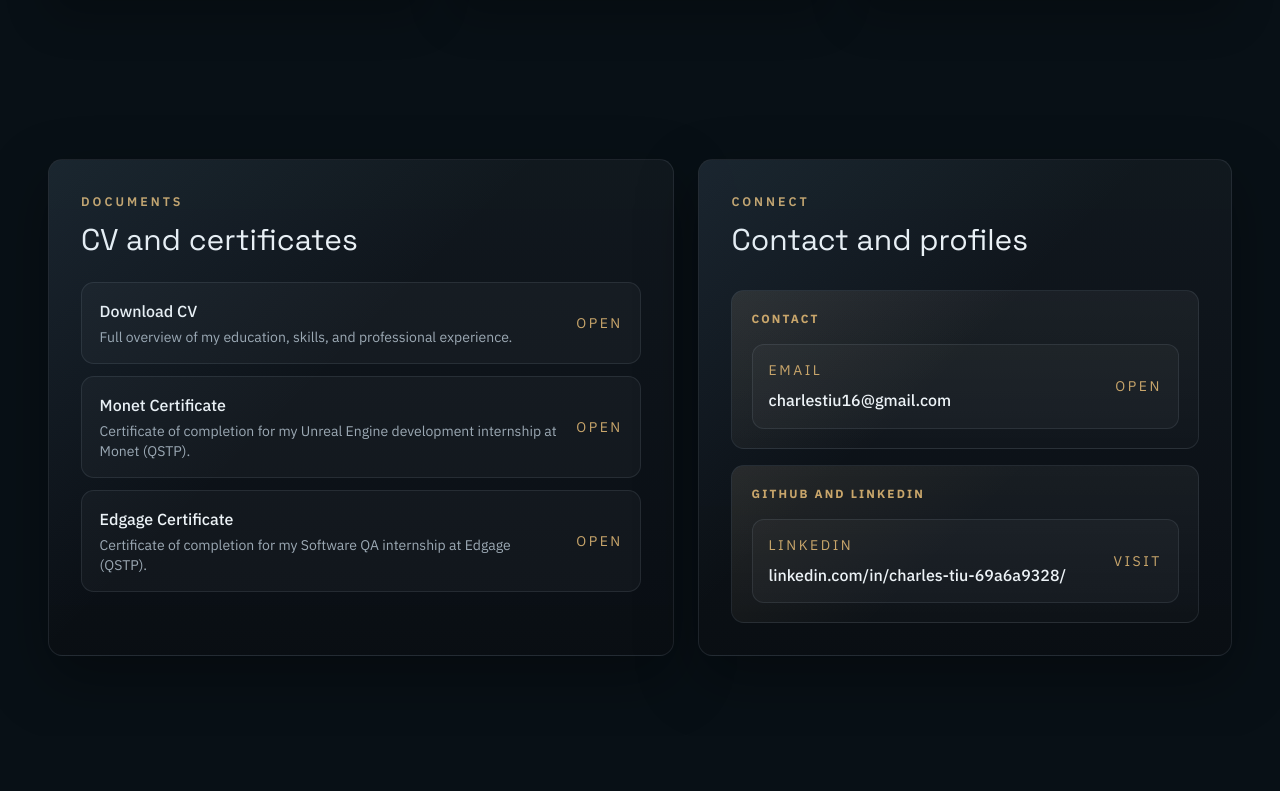
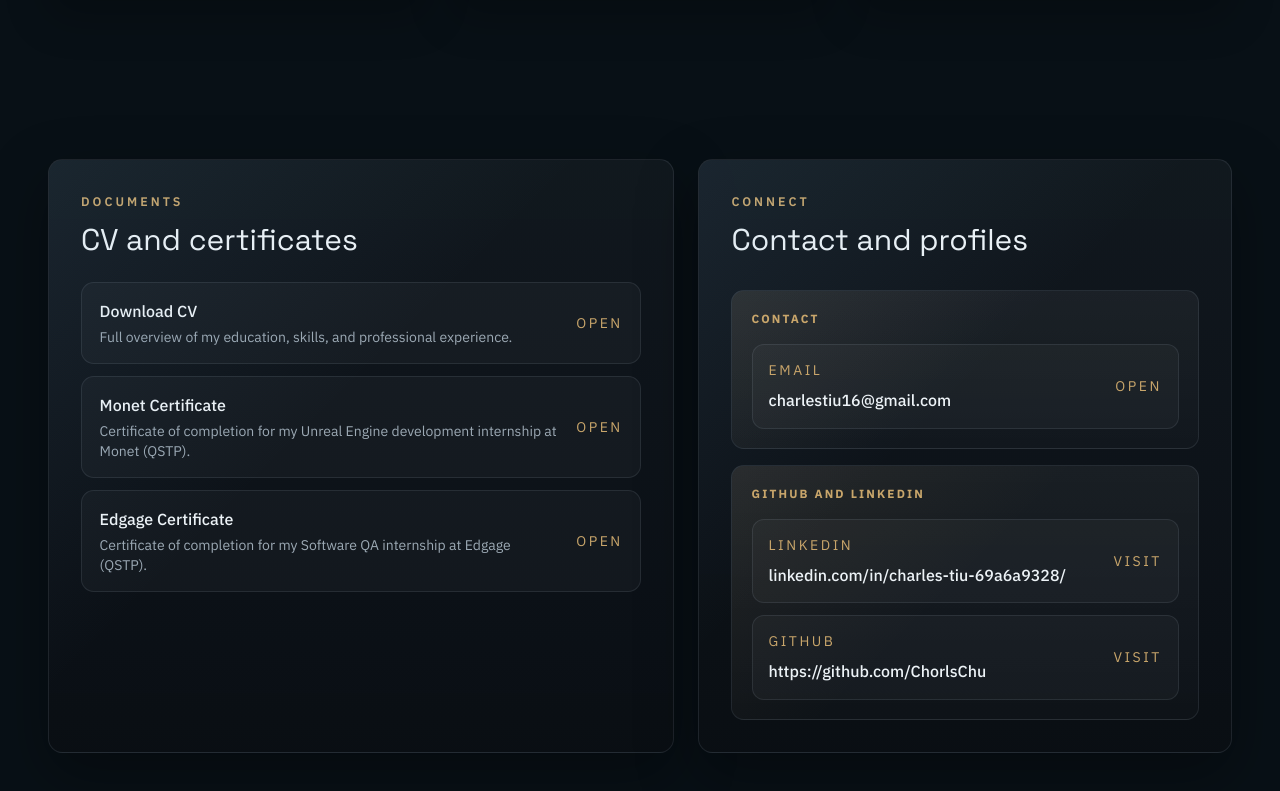
Before and after one commit to ChorlsChu/Portfolio, a Next.js app: page / in a window 1280 px wide. Shown: the part 4757-5548 px from the top of the page. Before the commit the page ends 5493 px from the top, so only its background shows below. Built offline with nearby package versions, Linux system fonts and the light colour scheme.

Commit message:
Update page.tsx

```diff
--- a/app/page.tsx
+++ b/app/page.tsx
@@ -156,6 +156,11 @@ const profileLinks = [
     label: "LinkedIn",
     value: "linkedin.com/in/charles-tiu-69a6a9328/",
     href: "https://www.linkedin.com/in/charles-tiu-69a6a9328/",
+  },
+  {
+    label: "GitHub",
+    value: "https://github.com/ChorlsChu",
+    href: "https://github.com/ChorlsChu",
   },
 ];
 
```
